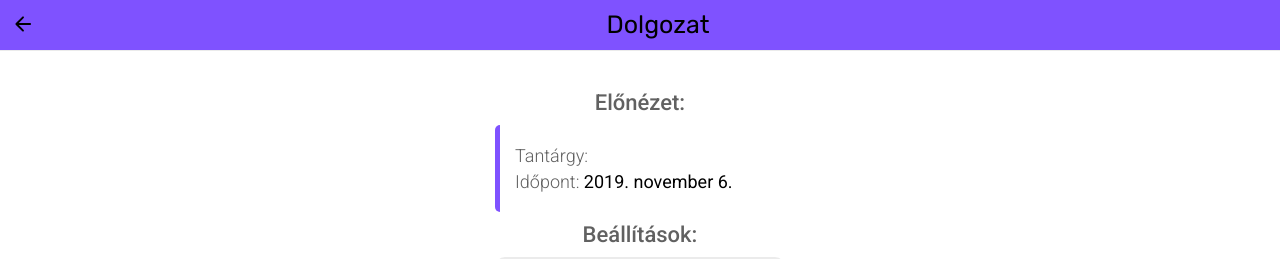
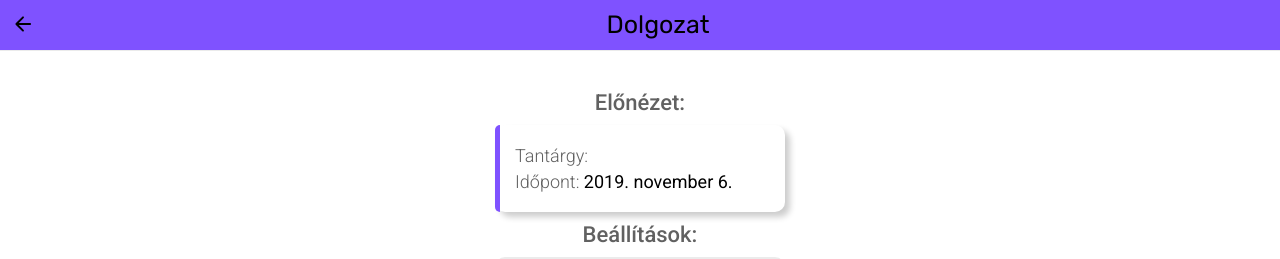
Before and after one commit to klevcsoo/bigassistant, a React (Create React App) app in the folder client/: page /homework/add in a window 1280 px wide. Shown: the top 259 px of the page. Built offline with nearby package versions, Linux system fonts and the light colour scheme; no server answers; the database is empty; sample sign-in values are in the browser's storage.

Commit message:
Added shadow to class content cards

```diff
--- a/client/src/components/AppCard/AppCard.css
+++ b/client/src/components/AppCard/AppCard.css
@@ -41,6 +41,7 @@ h1.app-card-group-title {
   display: grid;
   grid-template-columns: 5px auto;
   background: var(--colour-app-background);
+  box-shadow: 5px 5px 6px var(--colour-app-shadow)
 }
 .app-card-class-content > div.accent {
   width: auto; height: 100%;
--- a/client/src/constants/package.json
+++ b/client/src/constants/package.json
@@ -1,6 +1,6 @@
 {
   "name": "constants",
-  "version": "3.7.17",
+  "version": "3.7.18",
   "description": "",
   "main": "AppColours.js",
   "scripts": {
```
